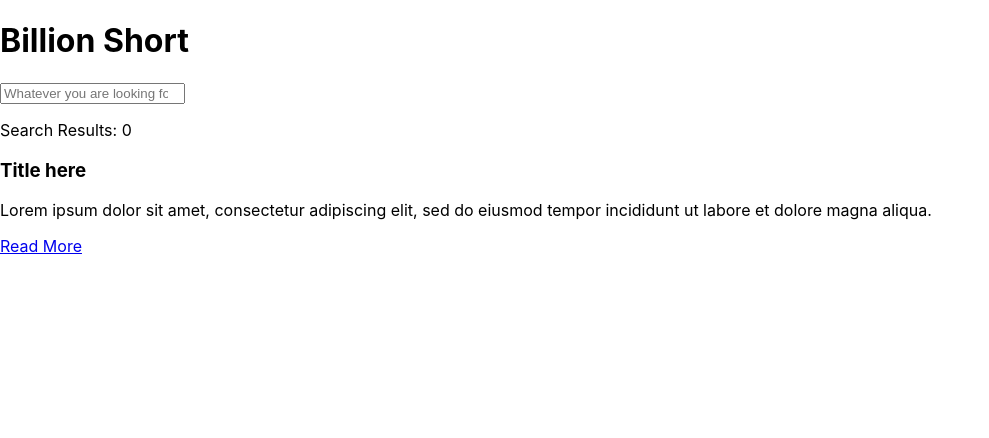
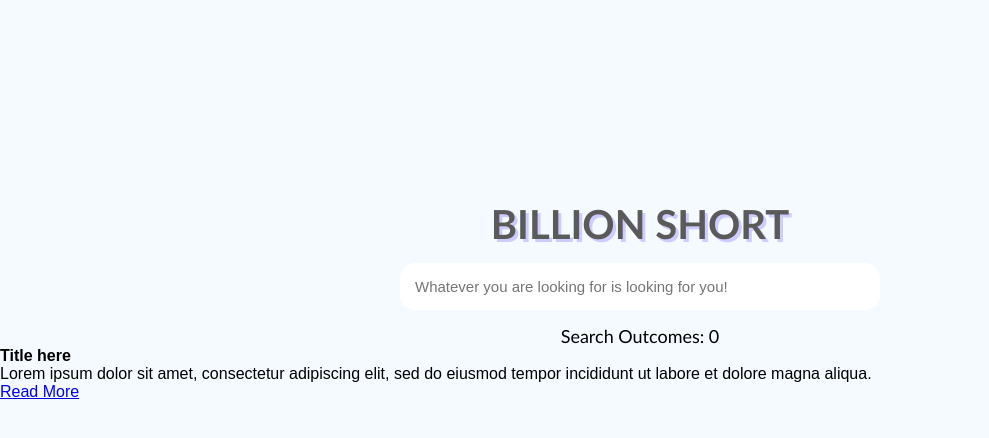
Before and after one commit to sksuraj17/billion-short, a React (Create React App) app: page / in a window 1280 px wide. Shown: the top 438 px of the page, without its empty margins (0-989 px from the left). Built offline with nearby package versions, Linux system fonts and the light colour scheme.

Commit message:
Commit 2

```diff
--- a/src/App.js
+++ b/src/App.js
@@ -8,7 +8,7 @@ function App() {
 			<form className="search-box">
 				<input type="search" placeholder="Whatever you are looking for is looking for you!"></input>
 			</form>
-			<p>Search Results: 0</p>
+			<p className="count">Search Outcomes: 0</p>
 			</header>
 			<div className="results">
 				<div className="result">
--- a/src/index.css
+++ b/src/index.css
@@ -1,13 +1,68 @@
-body {
+*{
+  padding: 0;
   margin: 0;
-  font-family: -apple-system, BlinkMacSystemFont, 'Segoe UI', 'Roboto', 'Oxygen',
-    'Ubuntu', 'Cantarell', 'Fira Sans', 'Droid Sans', 'Helvetica Neue',
-    sans-serif;
-  -webkit-font-smoothing: antialiased;
-  -moz-osx-font-smoothing: grayscale;
+  box-sizing: border-box;
+  font-family: sans-serif;
+  font-size: 16px;
 }
 
-code {
-  font-family: source-code-pro, Menlo, Monaco, Consolas, 'Courier New',
-    monospace;
+body{
+  background-color: rgb(244, 250, 255)
 }
+
+.App{
+  display: flex;
+  justify-content: center;
+  flex-direction: column;
+  min-height: 75vh;
+}
+
+header{
+  display: flex;
+  flex-direction: column;
+  align-items: center;
+}
+
+h1{
+  font-family: Gill Sans MT;
+  color: rgb(90, 90, 90);
+  font-size: 40px;
+  text-align: center;
+  text-transform: uppercase;
+  margin-bottom: 15px;
+  text-shadow: 3px 3px #cecbff;
+}
+
+.search-box{
+  display: flex;
+  align-items: center;
+  justify-content: center;
+  width: 100%;
+  border-radius: 15px;
+  overflow: hidden;
+  max-width: 480px;
+  margin-bottom: 15px;
+  transition: 0.4s;
+}
+
+.search-box input{
+  display: block;
+  font-size: 15px;
+  appearance: none;
+  border: none;
+  outline: none;
+  padding: 15px;
+  width: 100%;
+  transition: 0.5s;
+}
+
+.search-box:focus-within{
+  box-shadow: 3px 3px 6px rgba(0,0,0,0.2);
+  transform: translate(10px)
+}
+
+.count{
+  color: #000000;
+  font-family: Gill Sans MT;
+  font-size: 18px;
+}
```
